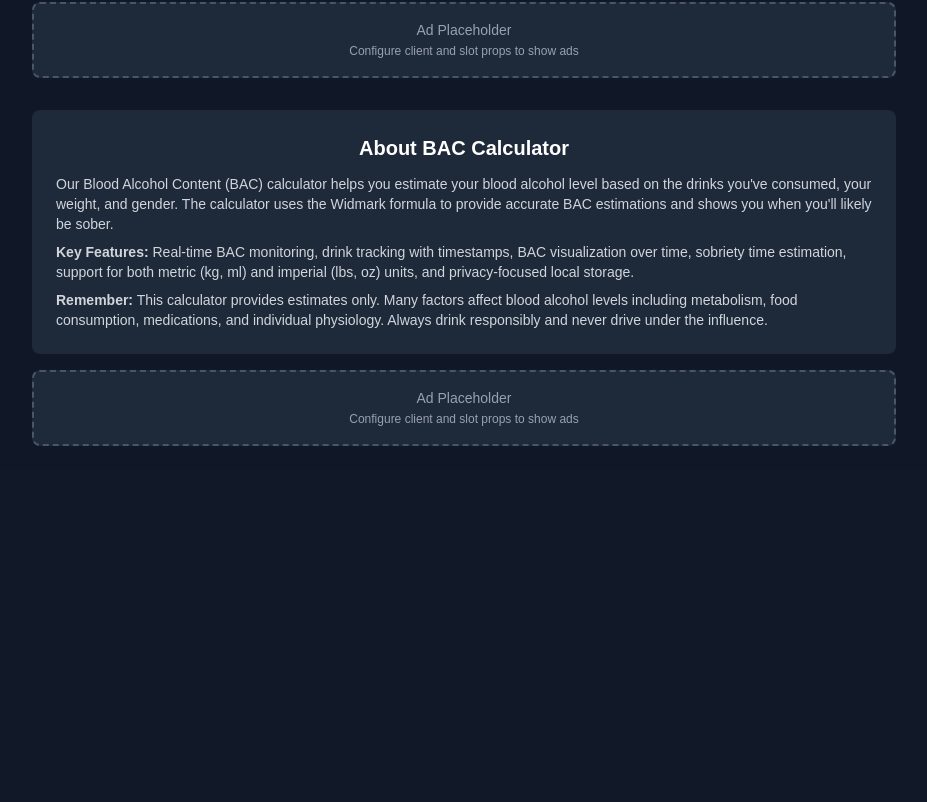
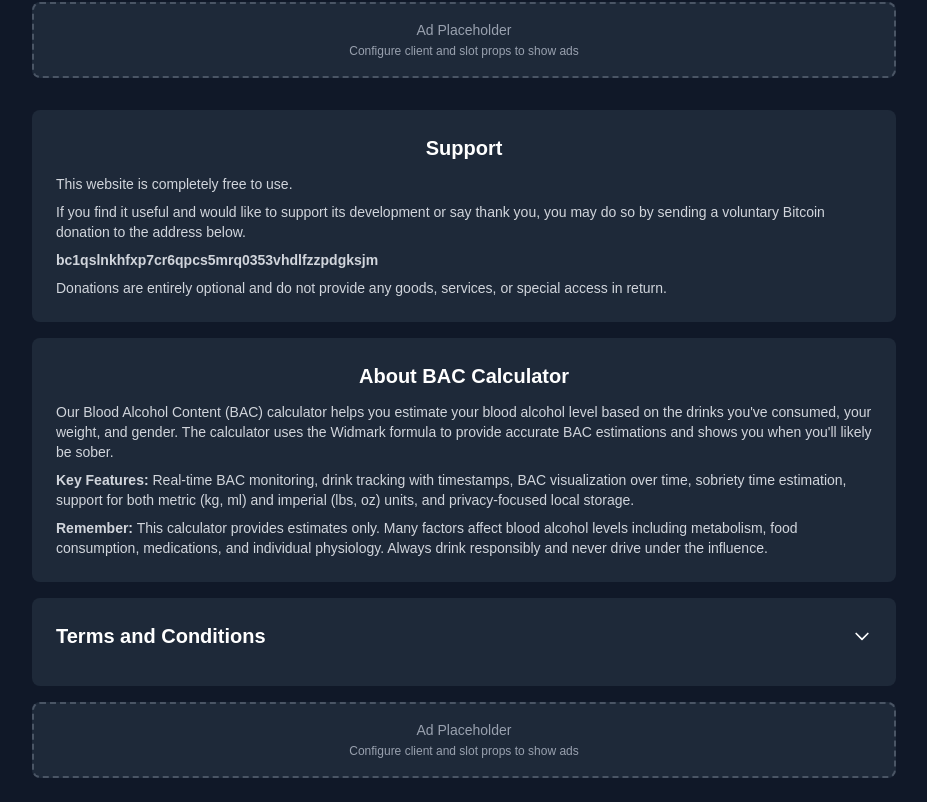
Before and after one commit to godonpatrik/bac-calculator, a Next.js app: page / in a window 1280 px wide. Shown: the part 686-1488 px from the top of the page, without its empty margins (176-1103 px from the left). Before the commit the page ends 1156 px from the top, so only its background shows below. Built offline with nearby package versions, Linux system fonts and the light colour scheme; no server answers.

Commit message:
Add footer sections.

```diff
--- a/app/page.tsx
+++ b/app/page.tsx
@@ -1,10 +1,12 @@
 "use client";
 
+import { useState } from "react";
 import BACTracker from "@/components/BACTracker";
 import AdUnit from "@/components/AdUnit";
 import { adConfig } from "@/utils/adConfig";
 
 export default function Home() {
+  const [isTermsOpen, setIsTermsOpen] = useState(false);
   return (
     <div className="min-h-screen bg-gray-900">
       <main className="max-w-4xl mx-auto px-4 py-6">
@@ -39,6 +41,25 @@ export default function Home() {
 
         <footer className="mt-8 text-center">
           <section className="bg-gray-800 rounded-lg p-6 mb-4">
+            <h2 className="text-xl font-semibold text-white mb-3">Support</h2>
+            <div className="text-gray-300 text-sm space-y-2 text-left">
+              <p>This website is completely free to use.</p>
+              <p>
+                If you find it useful and would like to support its development
+                or say thank you, you may do so by sending a voluntary Bitcoin
+                donation to the address below.
+              </p>
+              <p>
+                <b>bc1qslnkhfxp7cr6qpcs5mrq0353vhdlfzzpdgksjm</b>
+              </p>
+              <p>
+                Donations are entirely optional and do not provide any goods,
+                services, or special access in return.
+              </p>
+            </div>
+          </section>
+
+          <section className="bg-gray-800 rounded-lg p-6 mb-4">
             <h2 className="text-xl font-semibold text-white mb-3">
               About BAC Calculator
             </h2>
@@ -66,6 +87,60 @@ export default function Home() {
             </div>
           </section>
 
+          <section className="bg-gray-800 rounded-lg p-6 mb-4">
+            <button
+              onClick={() => setIsTermsOpen(!isTermsOpen)}
+              className="w-full flex items-center justify-between text-xl font-semibold text-white mb-3 hover:text-gray-300 transition-colors"
+              aria-expanded={isTermsOpen}
+            >
+              <span>Terms and Conditions</span>
+              <svg
+                className={`w-5 h-5 transition-transform duration-200 ${
+                  isTermsOpen ? "rotate-180" : ""
+                }`}
+                fill="none"
+                stroke="currentColor"
+                viewBox="0 0 24 24"
+              >
+                <path
+                  strokeLinecap="round"
+                  strokeLinejoin="round"
+                  strokeWidth={2}
+                  d="M19 9l-7 7-7-7"
+                />
+              </svg>
+            </button>
+            {isTermsOpen && (
+              <div className="text-gray-300 text-sm space-y-2 text-left">
+                <p>The Website is provided free of charge.</p>
+                <p>
+                  Users may optionally choose to support the Website by sending
+                  a voluntary Bitcoin (BTC) donation to the address published on
+                  the Website.
+                </p>
+                <p>Such donations:</p>
+                <ul className="list-disc list-inside ml-4 space-y-1">
+                  <li>are made entirely at the donor's own discretion,</li>
+                  <li>
+                    are not required to access or use any part of the Website,
+                  </li>
+                  <li>do not constitute payment for any product or service,</li>
+                  <li>
+                    do not grant the donor any special rights, features,
+                    content, or benefits.
+                  </li>
+                </ul>
+                <p>All donations are final and non-refundable.</p>
+                <p>
+                  The Website operator does not provide financial, investment,
+                  or tax advice and is not responsible for transaction errors,
+                  incorrect addresses, or network fees associated with Bitcoin
+                  transfers.
+                </p>
+              </div>
+            )}
+          </section>
+
           {/* Bottom Ad */}
           <AdUnit
             slot={adConfig.slots.footer}
```
